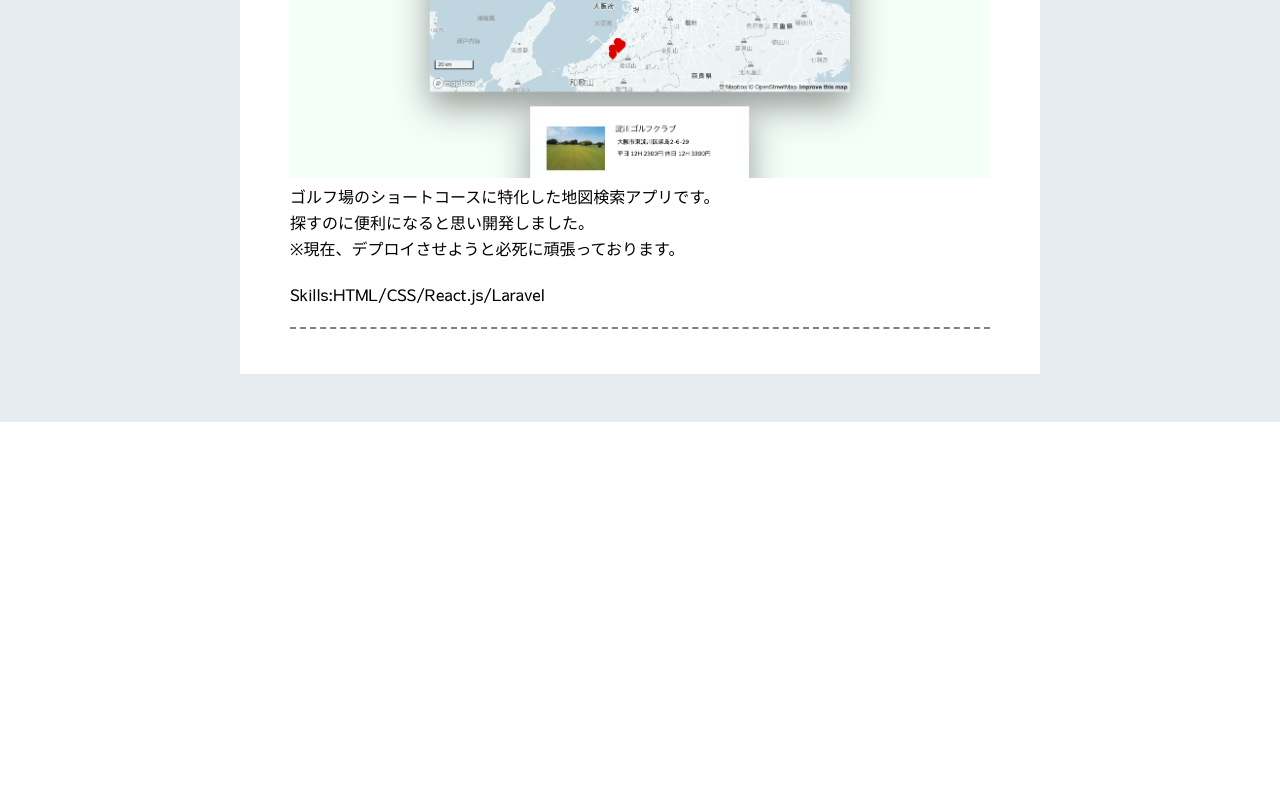
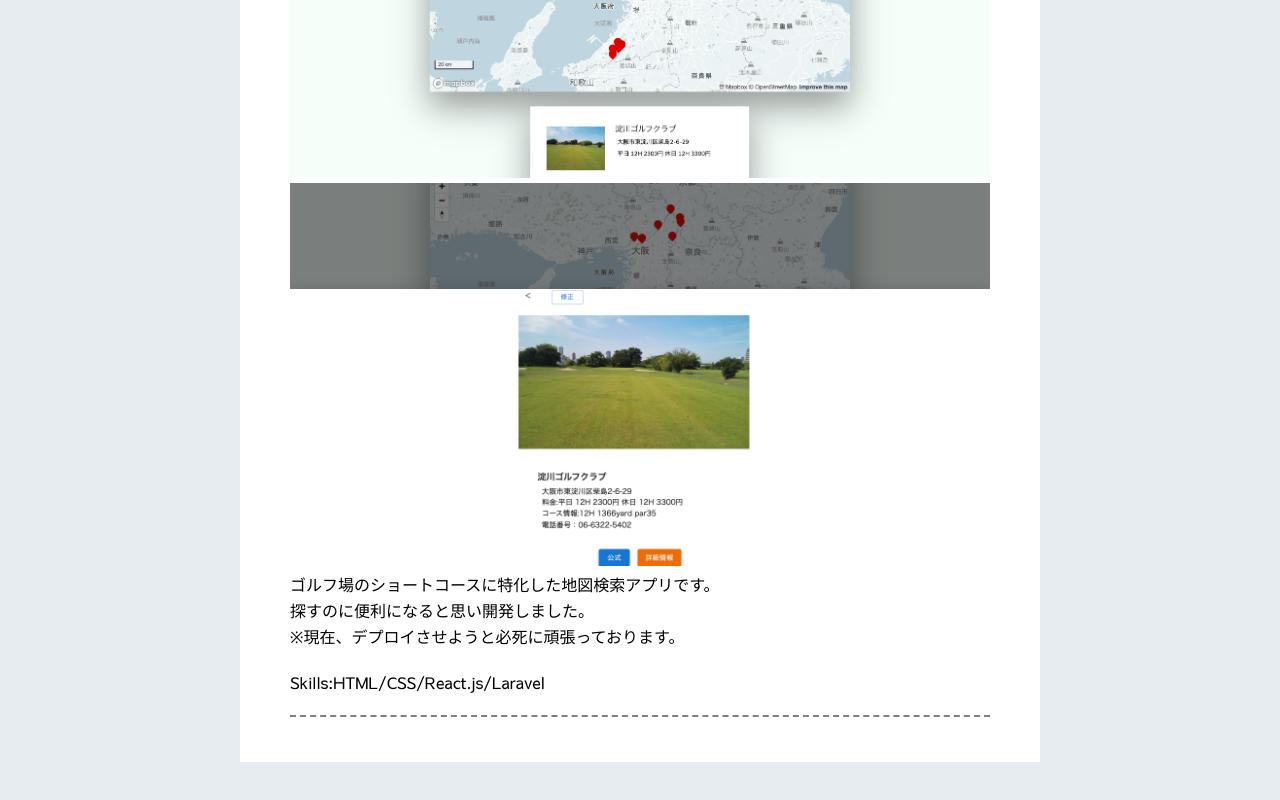
Before and after one commit to Ryotaross/Portfolio2, a React (Create React App) app: page /product in a window 1280 px wide. Shown: the part 2573-3373 px from the top of the page. Before the commit the page ends 2995 px from the top, so only its background shows below. Built offline with nearby package versions, Linux system fonts and the light colour scheme.

Commit message:
short-course写真追加

```diff
--- a/src/components/productMain.tsx
+++ b/src/components/productMain.tsx
@@ -9,6 +9,7 @@ import { Item } from './contents';
 import golf from '../shortCourse.png';
 import coin from '../coin.png';
 import osaka from '../osaka-short.png';
+import osaka2 from '../osaka-short2.png';
 
 function ProductMain() {
   return (
@@ -45,6 +46,7 @@ function ProductMain() {
       <Item>
         <MainName>Osaka Short Course-ゴルフ場マップアプリ</MainName>
         <PreProductImage src={osaka} alt="book" />
+        <PreProductImage src={osaka2} alt="book" />
         <MainText>
           ゴルフ場のショートコースに特化した地図検索アプリです。<br />
           探すのに便利になると思い開発しました。<br />
```
Also changed, not shown: src/osaka-short2.png (added).
